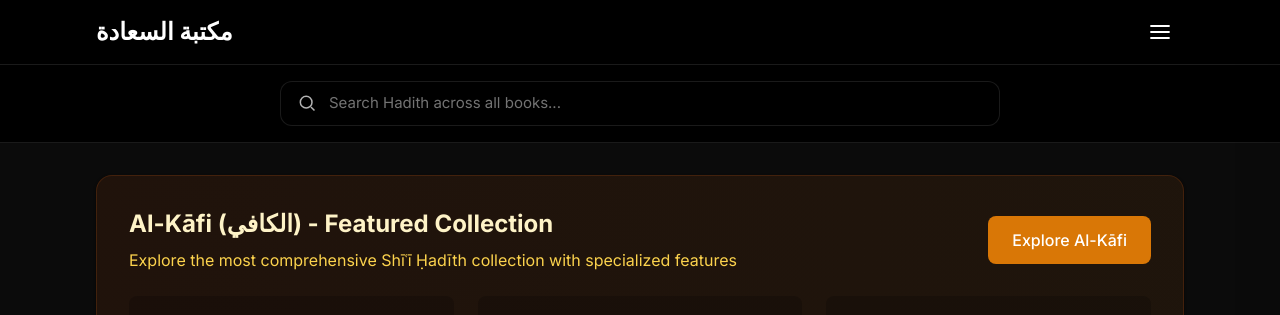
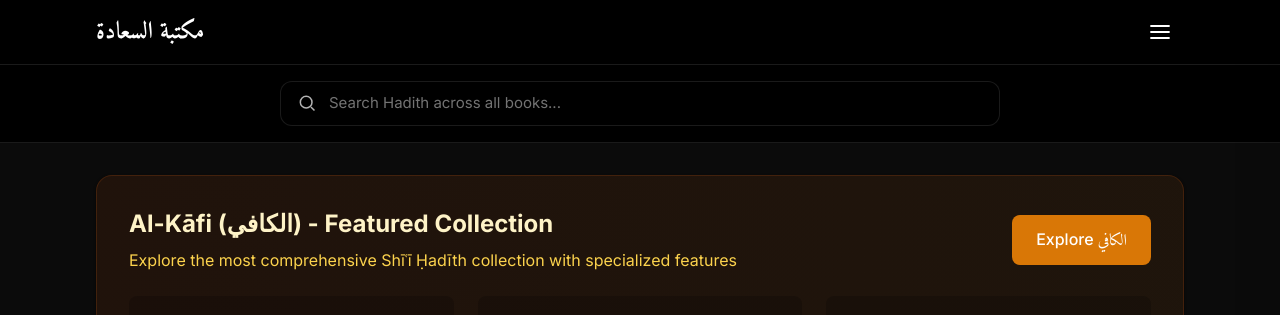
Before and after one commit to MMZaini/saadah-library, a Next.js app: page / in a window 1280 px wide. Shown: the top 315 px of the page. Built offline with nearby package versions, Linux system fonts and the light colour scheme.

Commit message:
improvements

```diff
--- a/app/globals.css
+++ b/app/globals.css
@@ -108,7 +108,7 @@
   }
 
   .font-arabic {
-    font-family: 'Amiri', 'Noto Sans Arabic', 'Inter', serif;
+    font-family: 'Amiri', 'Noto Sans Arabic', serif;
   }
 
   /* Hadith text font size utilities */
--- a/app/page.tsx
+++ b/app/page.tsx
@@ -167,7 +167,7 @@ export default function Page() {
             <div className="flex flex-col sm:flex-row sm:items-center justify-between mb-4 sm:mb-6 gap-4">
               <div>
                 <h2 className="text-xl sm:text-2xl font-bold text-amber-900 dark:text-amber-100 mb-2">
-                  Al-Kāfi (<span className="font-sans">الكافي</span>)
+                  Al-Kāfi (الكافي)
                   <span className="hidden sm:inline"> - Featured Collection</span>
                 </h2>
                 <p className="text-sm sm:text-base text-amber-700 dark:text-amber-300">
@@ -180,7 +180,7 @@ export default function Page() {
                 href="/al-kafi"
                 className="px-4 sm:px-6 py-2 sm:py-3 bg-amber-600 hover:bg-amber-700 text-white rounded-lg font-medium transition-colors text-center text-sm sm:text-base"
               >
-                Explore Al-Kāfi
+                  Explore <span className="font-arabic">الكافي</span>
               </Link>
             </div>
 
--- a/components/TopBar.tsx
+++ b/components/TopBar.tsx
@@ -93,8 +93,8 @@ export default function TopBar() {
             )}
 
             <Link href="/" onClick={handleTitleClick} className="flex items-center gap-2 flex-shrink-0 group">
-                <h1 className="text-xl sm:text-2xl font-bold relative overflow-hidden cursor-pointer font-sans">
-                <span className="library-title-gradient font-sans">
+                <h1 className="text-xl sm:text-2xl font-bold relative overflow-hidden cursor-pointer font-arabic">
+                <span className="library-title-gradient">
                   مكتبة السعادة
                 </span>
               </h1>
```
